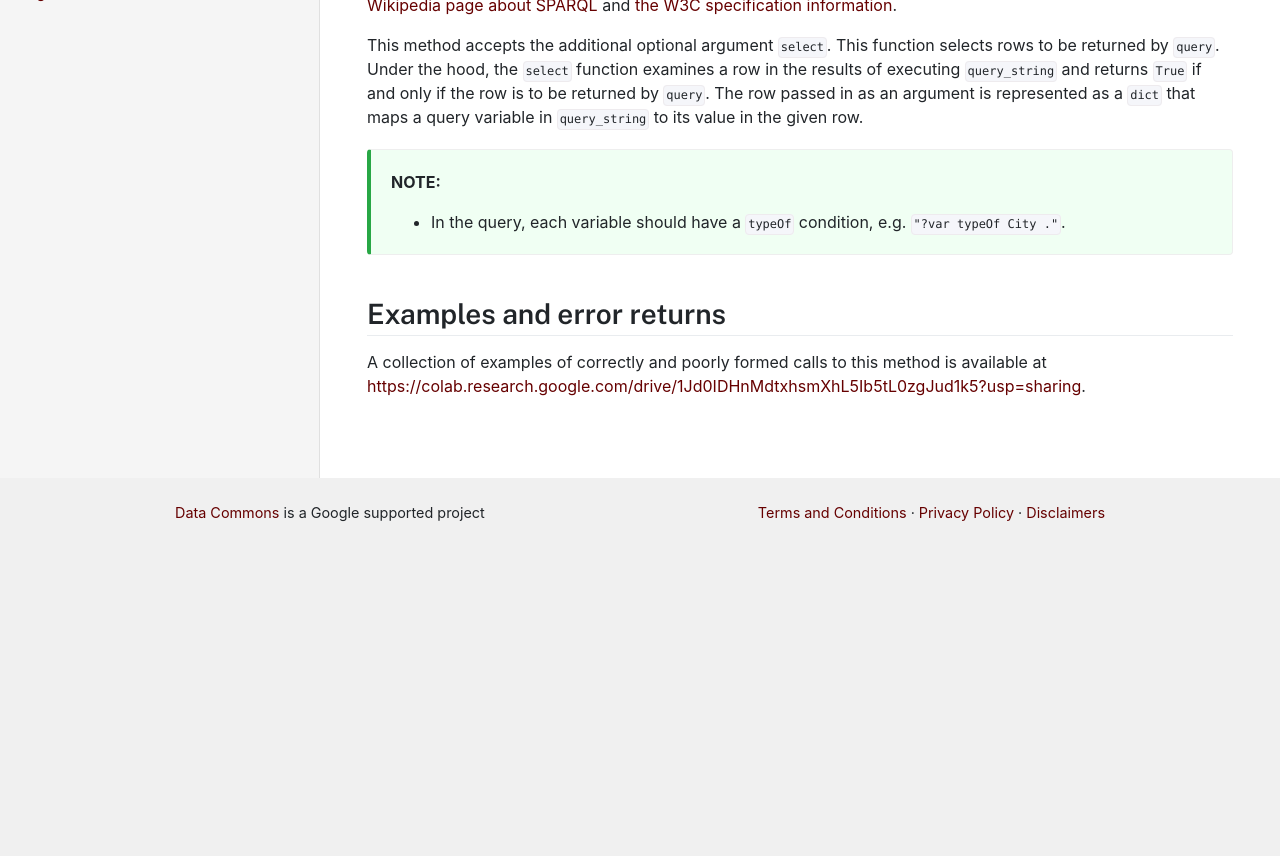
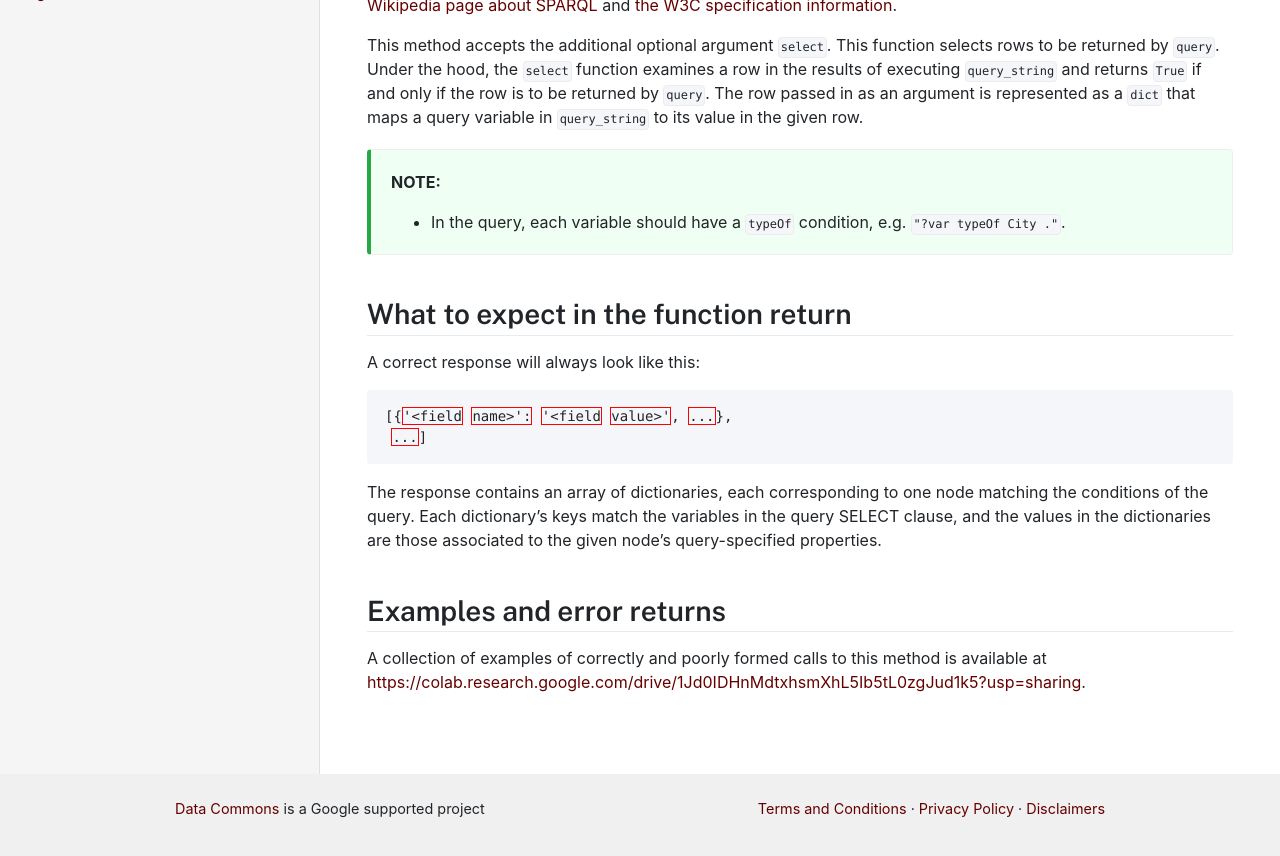
Before and after one commit to datacommonsorg/docsite, a Jekyll site: the page built from api/python/query.md, in a window 1280 px wide and 900 px high, scrolled down 713 px. Shown: the top 856 px of the window. Built offline with Jekyll 4.4.1, drawn with Linux system fonts in a browser that asks for light colours; comment, search, counter and statistics services are not loaded; before the commit the page ends 1316 px from its top, so only the background shows below that.

Commit message:
per suggestions

````diff
--- a/api/python/query.md
+++ b/api/python/query.md
@@ -29,6 +29,17 @@ This method accepts the additional optional argument `select`. This function sel
 >    **NOTE:**
 >    - In the query, each variable should have a `typeOf` condition, e.g. `"?var typeOf City ."`.
 
+## What to expect in the function return
+
+A correct response will always look like this:
+
+```json
+[{'<field name>': '<field value>', ...},
+ ...]
+```
+
+The response contains an array of dictionaries, each corresponding to one node matching the conditions of the query. Each dictionary's keys match the variables in the query SELECT clause, and the values in the dictionaries are those associated to the given node's query-specified properties.
+
 ## Examples and error returns
 
 A collection of examples of correctly and poorly formed calls to this method is available at <https://colab.research.google.com/drive/1Jd0IDHnMdtxhsmXhL5Ib5tL0zgJud1k5?usp=sharing>.
````
